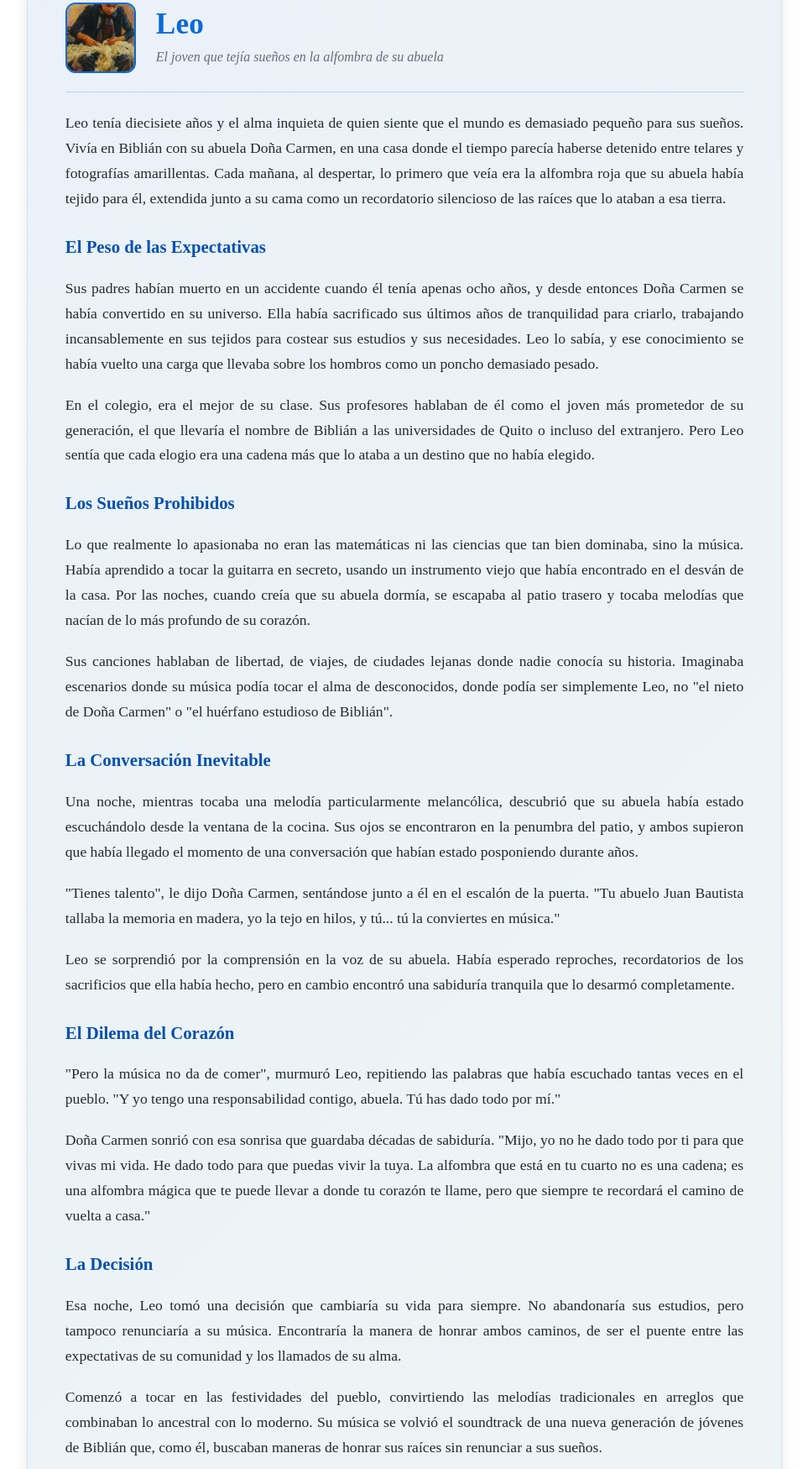
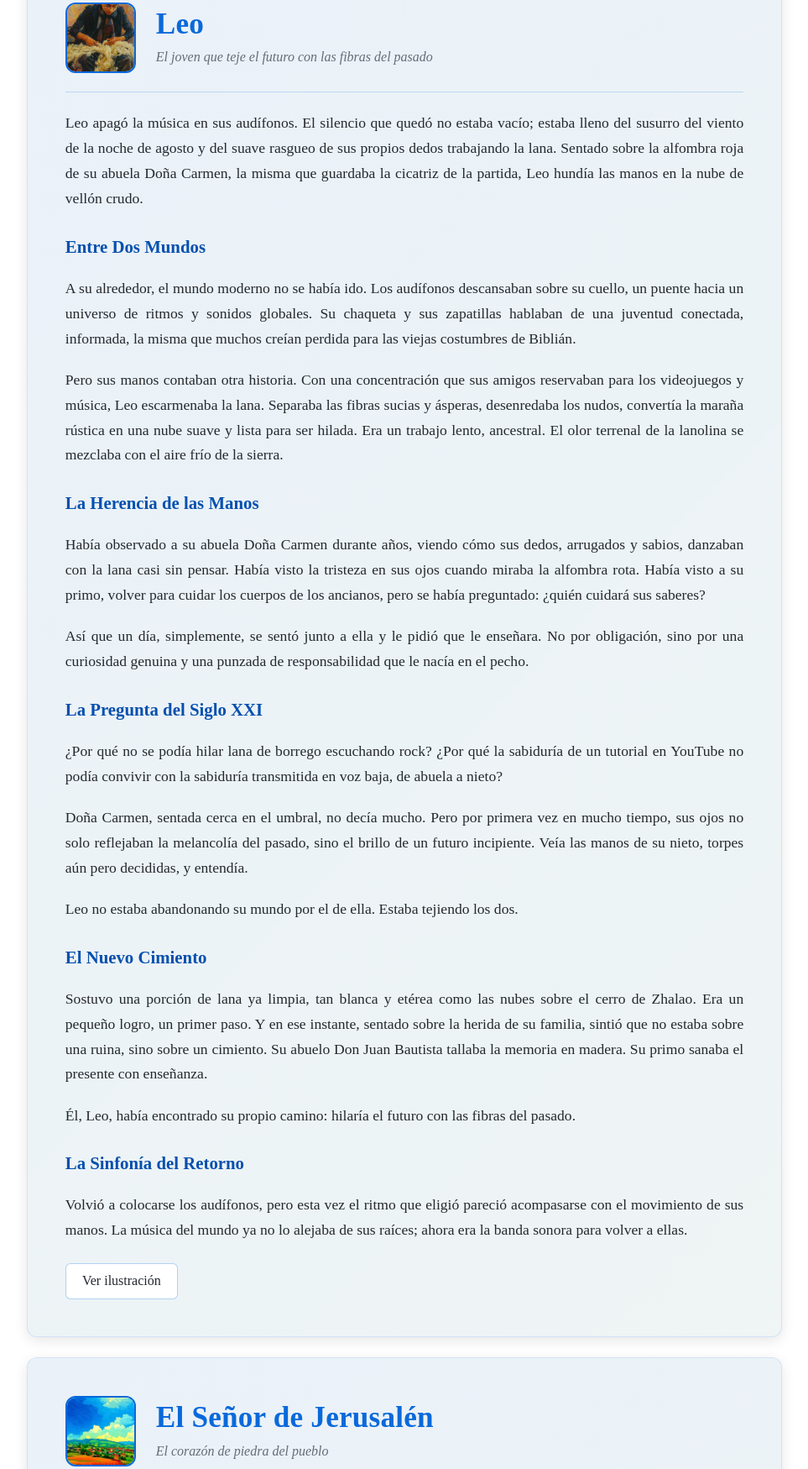
Before and after one commit to MarcoS9309/Historias, a plain HTML site: page index.html in a window 1280 px wide. Shown: the part 4130-5879 px from the top of the page at 84% size, without its empty margins (158-1121 px from the left). Drawn offline with Linux system fonts and the light colour scheme.

Commit message:
Actualizar historia de Leo: nueva narrativa sobre tradición y modernidad
NUEVA HISTORIA DE LEO:
✅ Leo trabajando la lana mientras escucha música con audífonos
✅ Temática: fusión entre tradición ancestral y modernidad tecnológica
✅ Mensaje: tejiendo el futuro con las fibras del pasado
✅ Coherencia mantenida: Doña Carmen y Don Juan Bautista como nombres
✅ Subtítulo actualizado: 'El joven que teje el futuro con las fibras del pasado'

ENFOQUE NARRATIVO:
- Leo como puente generacional entre lo ancestral y lo moderno
- Aprendizaje del escarmenado de lana de su abuela
- Integración de la música contemporánea con saberes tradicionales
- Reflexión sobre preservación cultural en el siglo XXI

RESULTADO:
- Historia más contemporánea y relevante
- Mensaje poderoso sobre identidad cultural
- Coherencia narrativa con el resto de las historias de Biblián

```diff
--- a/index.html
+++ b/index.html
@@ -455,49 +455,42 @@
           <img src="imagenes/Leo.jpg" alt="Leo" class="story-image-header" loading="lazy">
           <div class="story-title-section">
             <h2>Leo</h2>
-            <p class="story-subtitle">El joven que tejía sueños en la alfombra de su abuela</p>
+            <p class="story-subtitle">El joven que teje el futuro con las fibras del pasado</p>
           </div>
         </div>
         <div class="story-content">
-          <p>Leo tenía diecisiete años y el alma inquieta de quien siente que el mundo es demasiado pequeño para sus sueños. Vivía en Biblián con su abuela Doña Carmen, en una casa donde el tiempo parecía haberse detenido entre telares y fotografías amarillentas. Cada mañana, al despertar, lo primero que veía era la alfombra roja que su abuela había tejido para él, extendida junto a su cama como un recordatorio silencioso de las raíces que lo ataban a esa tierra.</p>
+          <p>Leo apagó la música en sus audífonos. El silencio que quedó no estaba vacío; estaba lleno del susurro del viento de la noche de agosto y del suave rasgueo de sus propios dedos trabajando la lana. Sentado sobre la alfombra roja de su abuela Doña Carmen, la misma que guardaba la cicatriz de la partida, Leo hundía las manos en la nube de vellón crudo.</p>
 
-          <h3>El Peso de las Expectativas</h3>
-          <p>Sus padres habían muerto en un accidente cuando él tenía apenas ocho años, y desde entonces Doña Carmen se había convertido en su universo. Ella había sacrificado sus últimos años de tranquilidad para criarlo, trabajando incansablemente en sus tejidos para costear sus estudios y sus necesidades. Leo lo sabía, y ese conocimiento se había vuelto una carga que llevaba sobre los hombros como un poncho demasiado pesado.</p>
+          <h3>Entre Dos Mundos</h3>
+          <p>A su alrededor, el mundo moderno no se había ido. Los audífonos descansaban sobre su cuello, un puente hacia un universo de ritmos y sonidos globales. Su chaqueta y sus zapatillas hablaban de una juventud conectada, informada, la misma que muchos creían perdida para las viejas costumbres de Biblián.</p>
 
-          <p>En el colegio, era el mejor de su clase. Sus profesores hablaban de él como el joven más prometedor de su generación, el que llevaría el nombre de Biblián a las universidades de Quito o incluso del extranjero. Pero Leo sentía que cada elogio era una cadena más que lo ataba a un destino que no había elegido.</p>
+          <p>Pero sus manos contaban otra historia. Con una concentración que sus amigos reservaban para los videojuegos y música, Leo escarmenaba la lana. Separaba las fibras sucias y ásperas, desenredaba los nudos, convertía la maraña rústica en una nube suave y lista para ser hilada. Era un trabajo lento, ancestral. El olor terrenal de la lanolina se mezclaba con el aire frío de la sierra.</p>
 
-          <h3>Los Sueños Prohibidos</h3>
-          <p>Lo que realmente lo apasionaba no eran las matemáticas ni las ciencias que tan bien dominaba, sino la música. Había aprendido a tocar la guitarra en secreto, usando un instrumento viejo que había encontrado en el desván de la casa. Por las noches, cuando creía que su abuela dormía, se escapaba al patio trasero y tocaba melodías que nacían de lo más profundo de su corazón.</p>
+          <h3>La Herencia de las Manos</h3>
+          <p>Había observado a su abuela Doña Carmen durante años, viendo cómo sus dedos, arrugados y sabios, danzaban con la lana casi sin pensar. Había visto la tristeza en sus ojos cuando miraba la alfombra rota. Había visto a su primo, volver para cuidar los cuerpos de los ancianos, pero se había preguntado: ¿quién cuidará sus saberes?</p>
 
-          <p>Sus canciones hablaban de libertad, de viajes, de ciudades lejanas donde nadie conocía su historia. Imaginaba escenarios donde su música podía tocar el alma de desconocidos, donde podía ser simplemente Leo, no "el nieto de Doña Carmen" o "el huérfano estudioso de Biblián".</p>
+          <p>Así que un día, simplemente, se sentó junto a ella y le pidió que le enseñara. No por obligación, sino por una curiosidad genuina y una punzada de responsabilidad que le nacía en el pecho.</p>
 
-          <h3>La Conversación Inevitable</h3>
-          <p>Una noche, mientras tocaba una melodía particularmente melancólica, descubrió que su abuela había estado escuchándolo desde la ventana de la cocina. Sus ojos se encontraron en la penumbra del patio, y ambos supieron que había llegado el momento de una conversación que habían estado posponiendo durante años.</p>
+          <h3>La Pregunta del Siglo XXI</h3>
+          <p>¿Por qué no se podía hilar lana de borrego escuchando rock? ¿Por qué la sabiduría de un tutorial en YouTube no podía convivir con la sabiduría transmitida en voz baja, de abuela a nieto?</p>
 
-          <p>"Tienes talento", le dijo Doña Carmen, sentándose junto a él en el escalón de la puerta. "Tu abuelo Juan Bautista tallaba la memoria en madera, yo la tejo en hilos, y tú... tú la conviertes en música."</p>
+          <p>Doña Carmen, sentada cerca en el umbral, no decía mucho. Pero por primera vez en mucho tiempo, sus ojos no solo reflejaban la melancolía del pasado, sino el brillo de un futuro incipiente. Veía las manos de su nieto, torpes aún pero decididas, y entendía.</p>
 
-          <p>Leo se sorprendió por la comprensión en la voz de su abuela. Había esperado reproches, recordatorios de los sacrificios que ella había hecho, pero en cambio encontró una sabiduría tranquila que lo desarmó completamente.</p>
+          <p>Leo no estaba abandonando su mundo por el de ella. Estaba tejiendo los dos.</p>
 
-          <h3>El Dilema del Corazón</h3>
-          <p>"Pero la música no da de comer", murmuró Leo, repitiendo las palabras que había escuchado tantas veces en el pueblo. "Y yo tengo una responsabilidad contigo, abuela. Tú has dado todo por mí."</p>
+          <h3>El Nuevo Cimiento</h3>
+          <p>Sostuvo una porción de lana ya limpia, tan blanca y etérea como las nubes sobre el cerro de Zhalao. Era un pequeño logro, un primer paso. Y en ese instante, sentado sobre la herida de su familia, sintió que no estaba sobre una ruina, sino sobre un cimiento. Su abuelo Don Juan Bautista tallaba la memoria en madera. Su primo sanaba el presente con enseñanza.</p>
 
-          <p>Doña Carmen sonrió con esa sonrisa que guardaba décadas de sabiduría. "Mijo, yo no he dado todo por ti para que vivas mi vida. He dado todo para que puedas vivir la tuya. La alfombra que está en tu cuarto no es una cadena; es una alfombra mágica que te puede llevar a donde tu corazón te llame, pero que siempre te recordará el camino de vuelta a casa."</p>
+          <p>Él, Leo, había encontrado su propio camino: hilaría el futuro con las fibras del pasado.</p>
 
-          <h3>La Decisión</h3>
-          <p>Esa noche, Leo tomó una decisión que cambiaría su vida para siempre. No abandonaría sus estudios, pero tampoco renunciaría a su música. Encontraría la manera de honrar ambos caminos, de ser el puente entre las expectativas de su comunidad y los llamados de su alma.</p>
-
-          <p>Comenzó a tocar en las festividades del pueblo, convirtiendo las melodías tradicionales en arreglos que combinaban lo ancestral con lo moderno. Su música se volvió el soundtrack de una nueva generación de jóvenes de Biblián que, como él, buscaban maneras de honrar sus raíces sin renunciar a sus sueños.</p>
-
-          <h3>El Vuelo del Cóndor</h3>
-          <p>Meses después, cuando llegó la carta de aceptación de la universidad en Quito, Leo la leyó mientras estaba sentado sobre la alfombra roja de su abuela. Esta vez, sin embargo, no sintió el peso de una obligación, sino la emoción de una aventura que emprendía con la bendición de quien más amaba.</p>
-
-          <p>Empacó su guitarra junto con sus libros, y dobló cuidadosamente una esquina de la alfombra roja para llevarla consigo. No era una despedida; era un hasta pronto. Y cuando se subió al bus que lo llevaría a la capital, llevaba en su corazón la certeza de que, sin importar cuán alto volara, siempre sabría el camino de regreso a casa.</p>
+          <h3>La Sinfonía del Retorno</h3>
+          <p>Volvió a colocarse los audífonos, pero esta vez el ritmo que eligió pareció acompasarse con el movimiento de sus manos. La música del mundo ya no lo alejaba de sus raíces; ahora era la banda sonora para volver a ellas.</p>
 
           <div class="actions">
             <button class="btn" data-toggle="#media-leo">Ver ilustración</button>
           </div>
           <div class="media" id="media-leo">
-            <img alt="Leo con su guitarra" loading="lazy" src="imagenes/Leo.jpg" />
+            <img alt="Leo trabajando la lana con sus audífonos" loading="lazy" src="imagenes/Leo.jpg" />
           </div>
         </div>
       </article>
```
